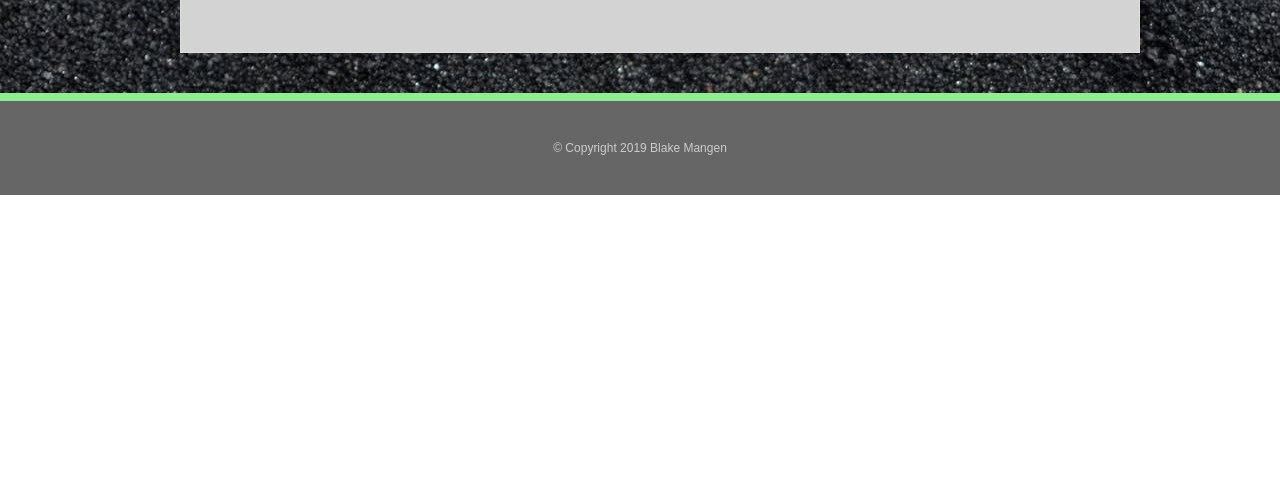
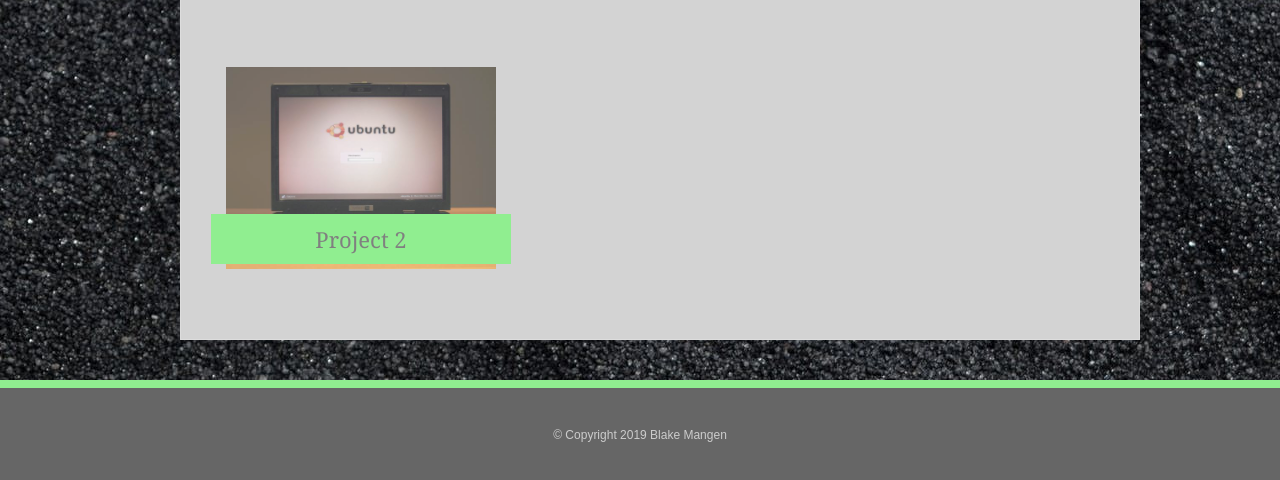
Before and after one commit to Mangenese/Basic-Portfolio, a plain HTML site: page portfolio.html in a window 1280 px wide. Shown: the part 1669-2149 px from the top of the page. Before the commit the page ends 1864 px from the top, so only its background shows below. Drawn offline with Linux system fonts and the light colour scheme.

Commit message:
added the project 2 link

```diff
--- a/portfolio.html
+++ b/portfolio.html
@@ -100,6 +100,14 @@
                 <h3>Friend-Finder</h3>
             </div>
             <div class="push"></div>
+
+            <div class="work">
+                <a href=https://lit-retreat-22864.herokuapp.com/ target="_blank"> <img src="assets/images/Tech3.jpg"
+                        alt="Project2" class="auth-image"></a>
+
+                <h3>Project 2</h3>
+            </div>
+            <div class="push"></div>
         </section>
     </div>
 
```
